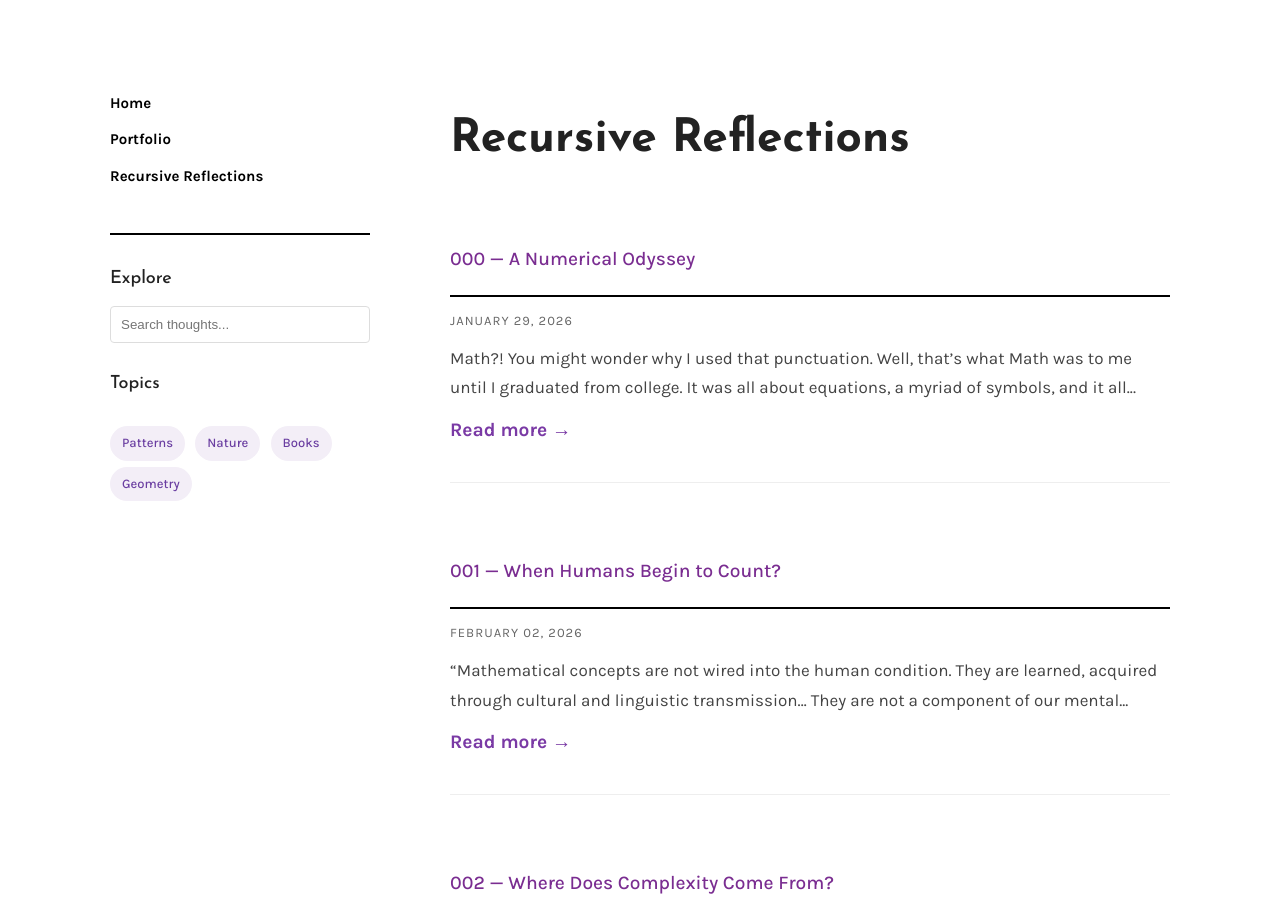
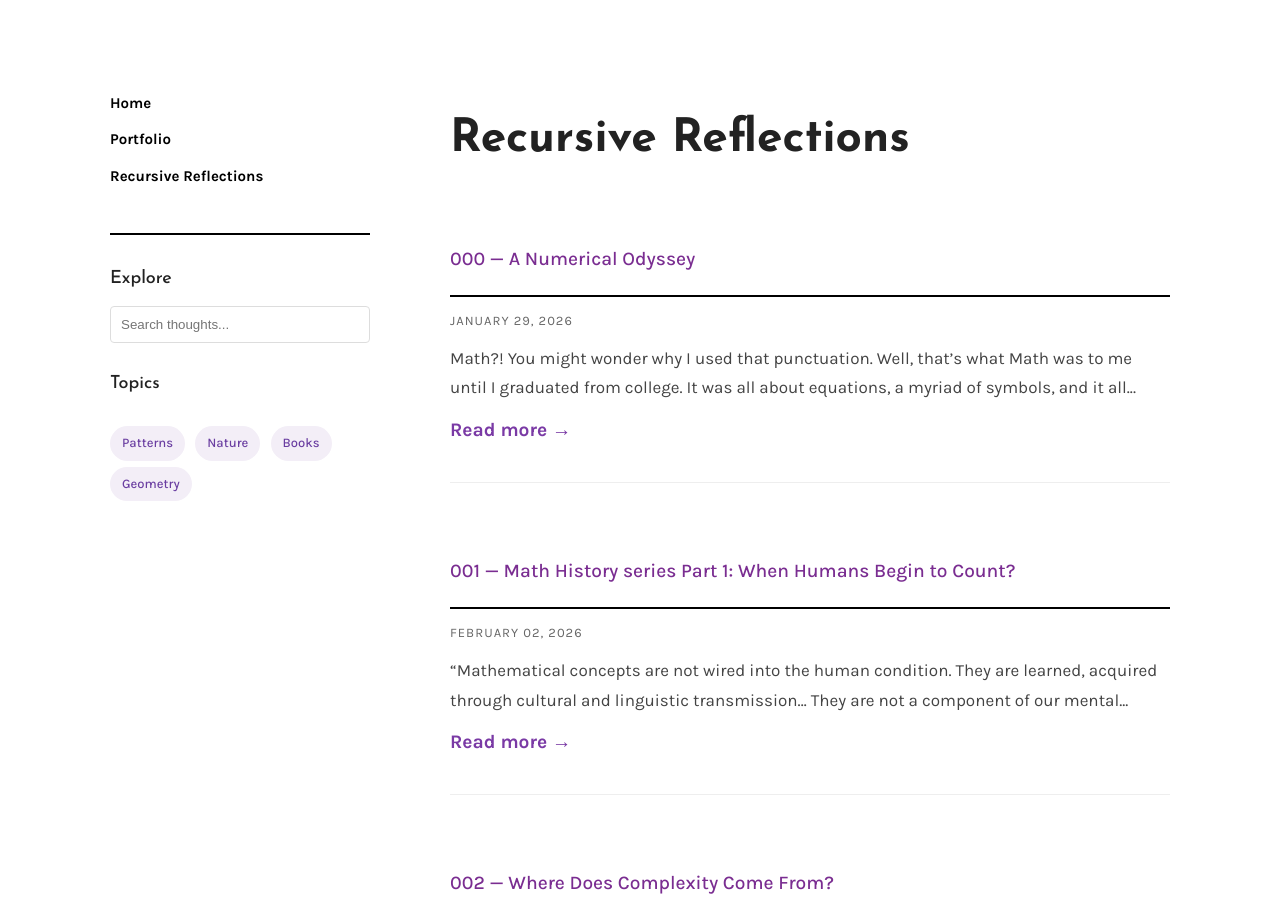
Before and after one commit to vrindarakesh/vrindarakesh.github.io, a Jekyll site: the page built from recursive-reflections.md, in a window 1280 px wide and 900 px high. Built offline with Jekyll 4.4.1, drawn with Linux system fonts in a browser that asks for light colours.

```diff
--- a/_recursive-reflections/001-when-humans-began-to-count.md
+++ b/_recursive-reflections/001-when-humans-began-to-count.md
@@ -1,6 +1,6 @@
 ---
 layout: blogpost
-title: "001 — When Humans Begin to Count?"
+title: "001 — Math History series Part 1: When Humans Begin to Count?"
 date: 2026-02-02
 tags: [numbers, history, patterns]
 ---
```
Also changed, not shown: other parts of _recursive-reflections/001-when-humans-began-to-count.md (+1 -1 lines).
